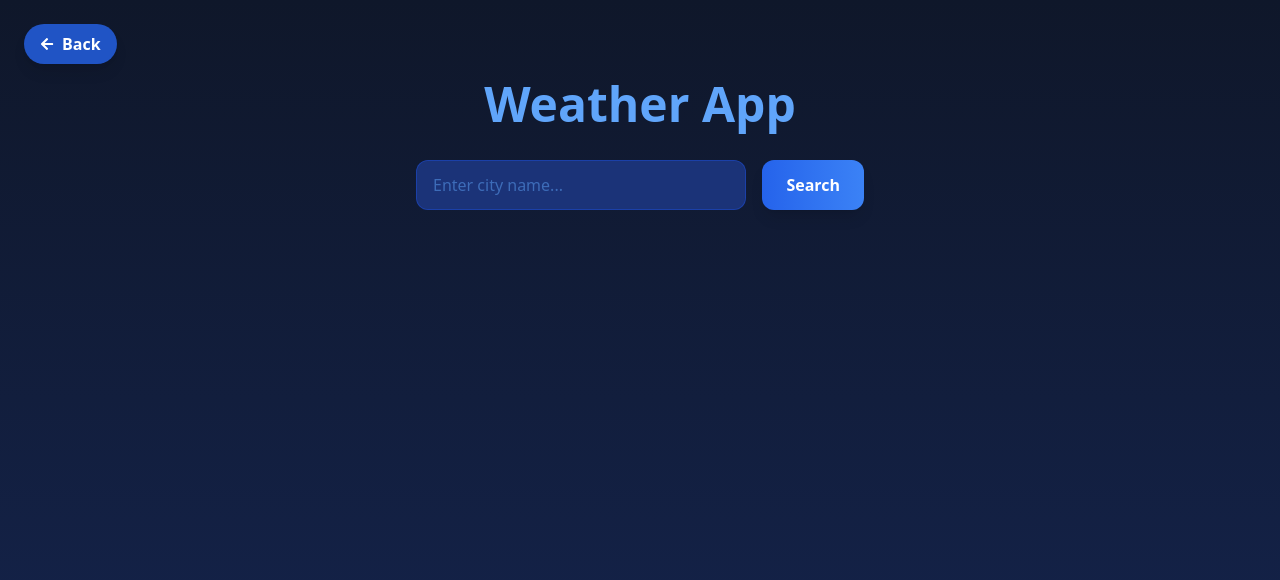
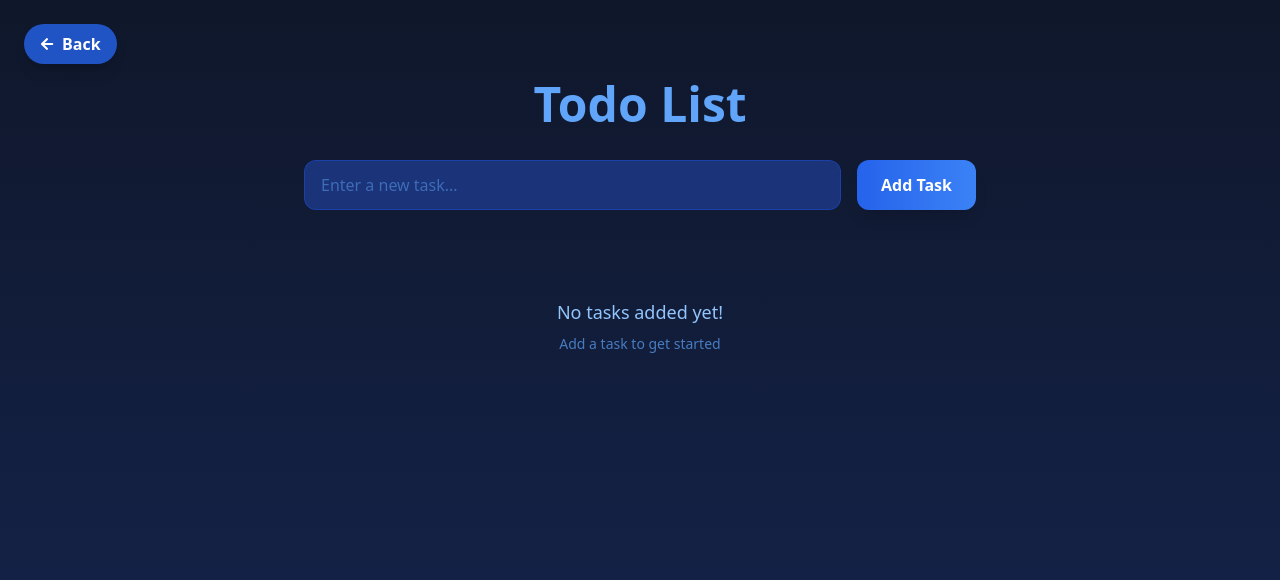
Before and after one commit to DinzMan/my-portfolio, a React (Create React App) app: page /todo-list in a window 1280 px wide. Shown: the top 580 px of the page. Built offline with nearby package versions, Linux system fonts and the light colour scheme.

Commit message:
fixed back btn + todolist.tsx

```diff
--- a/src/pages/TodoList.jsx
+++ b/src/pages/TodoList.jsx
@@ -1,45 +1,44 @@
 import React, { useState } from "react";
 import { useNavigate } from "react-router-dom";
-import { FaArrowLeft } from "react-icons/fa";
+import { FaCheck, FaTimes, FaArrowLeft, FaTrash } from "react-icons/fa";
 
-const WeatherApp = () => {
+const TodoList = () => {
   const navigate = useNavigate();
-  const [city, setCity] = useState("");
-  const [weather, setWeather] = useState(null);
-  const [loading, setLoading] = useState(false);
-  const [error, setError] = useState("");
+  const [task, setTask] = useState("");
+  const [todos, setTodos] = useState([]);
 
-  const getWeather = async () => {
-    if (city.trim() === "") {
-      setError("Please enter a city name!");
-      return;
+  const addTask = () => {
+    if (task.trim() === "") return;
+    setTodos([...todos, { id: Date.now(), text: task, completed: false }]);
+    setTask("");
+  };
+
+  const removeTask = (id) => {
+    setTodos(todos.filter((todo) => todo.id !== id));
+  };
+
+  const toggleComplete = (id) => {
+    setTodos(
+      todos.map((todo) =>
+        todo.id === id ? { ...todo, completed: !todo.completed } : todo
+      )
+    );
+  };
+
+  const clearAll = () => {
+    if (window.confirm("Are you sure you want to clear all tasks?")) {
+      setTodos([]);
     }
+  };
 
-    setLoading(true);
-    setError("");
-    setWeather(null);
-
-    try {
-      const res = await fetch(
-        `https://api.weatherapi.com/v1/current.json?key=${process.env.REACT_APP_WEATHER_API_KEY}&q=${city}&aqi=no`
-      );
-      const data = await res.json();
-
-      if (data.error) {
-        setError("City not found. Please try again!");
-      } else {
-        setWeather(data);
-      }
-    } catch (err) {
-      console.error(err);
-      setError("Something went wrong. Please try again later.");
-    } finally {
-      setLoading(false);
+  const handleKeyPress = (e) => {
+    if (e.key === "Enter") {
+      addTask();
     }
   };
 
   return (
-    <div className="min-h-screen bg-gradient-to-b from-[#0F172A] to-[#1E3A8A]/40 text-white flex flex-col items-center pt-20 px-4 pb-8 relative">
+    <div className="min-h-screen bg-gradient-to-b from-[#0F172A] to-[#1E3A8A]/40 text-white flex flex-col items-center pt-20 px-4 pb-8">
       {/* Back Button */}
       <button
         onClick={() => navigate("/")}
@@ -49,60 +48,94 @@ const WeatherApp = () => {
         <span className="hidden sm:inline">Back</span>
       </button>
 
-      <h1 className="text-4xl md:text-5xl font-bold text-blue-400 mb-8 animate-fadeIn">Weather App</h1>
+      <h1 className="text-4xl md:text-5xl font-bold text-blue-400 mb-8 animate-fadeIn">
+        Todo List
+      </h1>
 
-      <div className="flex flex-col sm:flex-row gap-4 w-full max-w-md mb-6">
+      <div className="flex flex-col sm:flex-row gap-4 w-full max-w-2xl mb-6">
         <input
           type="text"
-          placeholder="Enter city name..."
-          value={city}
-          onChange={(e) => setCity(e.target.value)}
-          onKeyPress={(e) => e.key === "Enter" && getWeather()}
+          value={task}
+          onChange={(e) => setTask(e.target.value)}
+          onKeyPress={handleKeyPress}
+          placeholder="Enter a new task..."
           className="flex-1 px-4 py-3 rounded-xl bg-[#1E3A8A]/80 backdrop-blur-sm text-white border border-blue-700/50 focus:outline-none focus:ring-2 focus:ring-blue-500 focus:border-blue-500 transition-all placeholder-blue-400/50"
         />
         <button
-          onClick={getWeather}
-          disabled={loading}
-          className="bg-gradient-to-r from-blue-600 to-blue-500 px-6 py-3 rounded-xl hover:from-blue-500 hover:to-blue-400 transition-all font-semibold transform hover:scale-105 shadow-lg hover:shadow-blue-500/50 disabled:opacity-60 disabled:transform-none disabled:cursor-not-allowed"
+          onClick={addTask}
+          className="bg-gradient-to-r from-blue-600 to-blue-500 px-6 py-3 rounded-xl hover:from-blue-500 hover:to-blue-400 transition-all font-semibold transform hover:scale-105 shadow-lg hover:shadow-blue-500/50"
         >
-          {loading ? "Loading..." : "Search"}
+          Add Task
         </button>
       </div>
 
-
-      {error && (
-        <div className="mt-4 p-4 bg-red-500/20 border border-red-500/50 rounded-xl text-red-400 w-full max-w-md text-center">
-          {error}
-        </div>
+      {todos.length > 0 && (
+        <button
+          onClick={clearAll}
+          className="mb-4 px-6 py-2 bg-red-600/80 hover:bg-red-600 rounded-xl text-white font-semibold transition-all duration-300 transform hover:scale-105 shadow-lg hover:shadow-red-500/50 flex items-center gap-2"
+        >
+          <FaTrash className="text-sm" />
+          Clear All
+        </button>
       )}
 
-      {weather && (
-        <div className="mt-6 bg-[#1E3A8A]/80 backdrop-blur-sm p-8 rounded-2xl shadow-2xl border border-blue-700/50 text-center w-full max-w-md animate-fadeIn hover:border-blue-500/50 transition-all duration-300">
-          <h2 className="text-3xl font-bold text-blue-300 mb-2">
-            {weather.location.name}, {weather.location.country}
-          </h2>
-          <img
-            src={weather.current.condition.icon}
-            alt={weather.current.condition.text}
-            className="mx-auto w-20 mb-4"
-          />
-          <p className="text-6xl font-extrabold text-blue-400 mb-2">
-            {weather.current.temp_c}°C
-          </p>
-          <p className="text-blue-200 text-xl capitalize mb-2">
-            {weather.current.condition.text}
-          </p>
-          <div className="flex justify-center gap-6 mt-4 text-blue-300">
-            <p>💨 {weather.current.wind_kph} km/h</p>
-            <p>💧 {weather.current.humidity}%</p>
+      <ul className="mt-4 w-full max-w-2xl space-y-3">
+        {todos.length === 0 ? (
+          <div className="text-center py-12">
+            <p className="text-blue-300 text-lg">No tasks added yet!</p>
+            <p className="text-blue-400/70 text-sm mt-2">
+              Add a task to get started
+            </p>
           </div>
-          <p className="mt-4 text-blue-200 text-sm">
-            Last updated: {weather.current.last_updated}
-          </p>
-        </div>
-      )}
+        ) : (
+          todos.map((todo) => (
+            <li
+              key={todo.id}
+              className={`flex justify-between items-center gap-3 px-4 py-4 rounded-xl shadow-md hover:shadow-lg transition-all duration-300 ${
+                todo.completed
+                  ? "bg-green-600/30 border-2 border-green-500/50"
+                  : "bg-[#1E3A8A]/80 backdrop-blur-sm border border-blue-700/50 hover:border-blue-500/50"
+              }`}
+            >
+              <span
+                className={`flex-1 ${
+                  todo.completed
+                    ? "line-through text-green-300 opacity-75"
+                    : "text-white"
+                } transition-all duration-300`}
+              >
+                {todo.text}
+              </span>
+              <div className="flex items-center gap-2">
+                <button
+                  onClick={() => toggleComplete(todo.id)}
+                  className={`p-2 rounded-lg transition-all duration-300 transform hover:scale-110 ${
+                    todo.completed
+                      ? "bg-red-500/20 text-red-400 hover:bg-red-500/30"
+                      : "bg-green-500/20 text-green-400 hover:bg-green-500/30"
+                  }`}
+                  title={todo.completed ? "Mark as incomplete" : "Mark as complete"}
+                >
+                  {todo.completed ? (
+                    <FaTimes className="text-lg" />
+                  ) : (
+                    <FaCheck className="text-lg" />
+                  )}
+                </button>
+                <button
+                  onClick={() => removeTask(todo.id)}
+                  className="p-2 rounded-lg bg-red-500/20 text-red-400 hover:bg-red-500/30 transition-all duration-300 transform hover:scale-110"
+                  title="Delete task"
+                >
+                  <FaTrash className="text-sm" />
+                </button>
+              </div>
+            </li>
+          ))
+        )}
+      </ul>
     </div>
   );
 };
 
-export default WeatherApp;
+export default TodoList;
--- a/src/pages/calculator.jsx
+++ b/src/pages/calculator.jsx
@@ -1,19 +1,26 @@
 import React, { useState, useEffect, useCallback } from "react";
+import { useNavigate } from "react-router-dom";
+import { FaArrowLeft } from "react-icons/fa";
+
 
 const Calculator = () => {
   const [display, setDisplay] = useState("0");
   const [previousValue, setPreviousValue] = useState(null);
   const [operation, setOperation] = useState(null);
   const [waitingForOperand, setWaitingForOperand] = useState(false);
+  const navigate = useNavigate();
 
-  const inputDigit = useCallback((digit) => {
+  const inputDigit = useCallback(
+    (digit) => {
       if (waitingForOperand) {
         setDisplay(String(digit));
         setWaitingForOperand(false);
       } else {
         setDisplay(display === "0" ? String(digit) : display + digit);
       }
-  }, [display, waitingForOperand]);
+    },
+    [display, waitingForOperand]
+  );
 
   const inputDecimal = useCallback(() => {
     if (waitingForOperand) {
@@ -31,7 +38,8 @@ const Calculator = () => {
     setWaitingForOperand(false);
   }, []);
 
-  const performOperation = useCallback((nextOperation) => {
+  const performOperation = useCallback(
+    (nextOperation) => {
       const inputValue = parseFloat(display);
 
       if (previousValue === null) {
@@ -63,9 +71,12 @@ const Calculator = () => {
 
       setWaitingForOperand(true);
       setOperation(nextOperation);
-  }, [display, previousValue, operation]);
+    },
+    [display, previousValue, operation]
+  );
 
-  const handleKeyDown = useCallback((event) => {
+  const handleKeyDown = useCallback(
+    (event) => {
       const key = event.key;
 
       if (key >= "0" && key <= "9") {
@@ -79,7 +90,9 @@ const Calculator = () => {
       } else if (key === "Escape" || key === "c" || key === "C") {
         clear();
       }
-  }, [inputDigit, inputDecimal, performOperation, clear]);
+    },
+    [inputDigit, inputDecimal, performOperation, clear]
+  );
 
   useEffect(() => {
     window.addEventListener("keydown", handleKeyDown);
@@ -87,11 +100,22 @@ const Calculator = () => {
   }, [handleKeyDown]);
 
   return (
-    <div className="min-h-screen bg-gradient-to-br from-gray-900 via-purple-900 to-violet-900 flex items-center justify-center p-4">
+    <div className="min-h-screen bg-gradient-to-b from-[#0F172A] to-[#1E3A8A]/40 flex items-center justify-center p-4">
+      {/* Back Button */}
+      <button
+        onClick={() => navigate("/")}
+        className="absolute top-6 left-4 sm:left-6 flex items-center gap-2 px-4 py-2 bg-blue-600/80 hover:bg-blue-600 rounded-full text-white font-semibold transition-all duration-300 transform hover:scale-105 shadow-lg hover:shadow-blue-500/50 z-10"
+      >
+        <FaArrowLeft className="text-sm" />
+        <span className="hidden sm:inline">Back</span>
+      </button>
+
       <div className="bg-gray-800 rounded-3xl shadow-2xl p-6 w-full max-w-md">
         <div className="bg-gray-900 rounded-2xl p-6 mb-6 text-right">
           <div className="text-gray-400 text-sm mb-1 h-6">
-            {previousValue !== null && operation ? `${previousValue} ${operation}` : ""}
+            {previousValue !== null && operation
+              ? `${previousValue} ${operation}`
+              : ""}
           </div>
           <div className="text-white text-5xl font-light overflow-hidden">
             {display}
```
Lines whose indentation alone changed are shown as unchanged.
